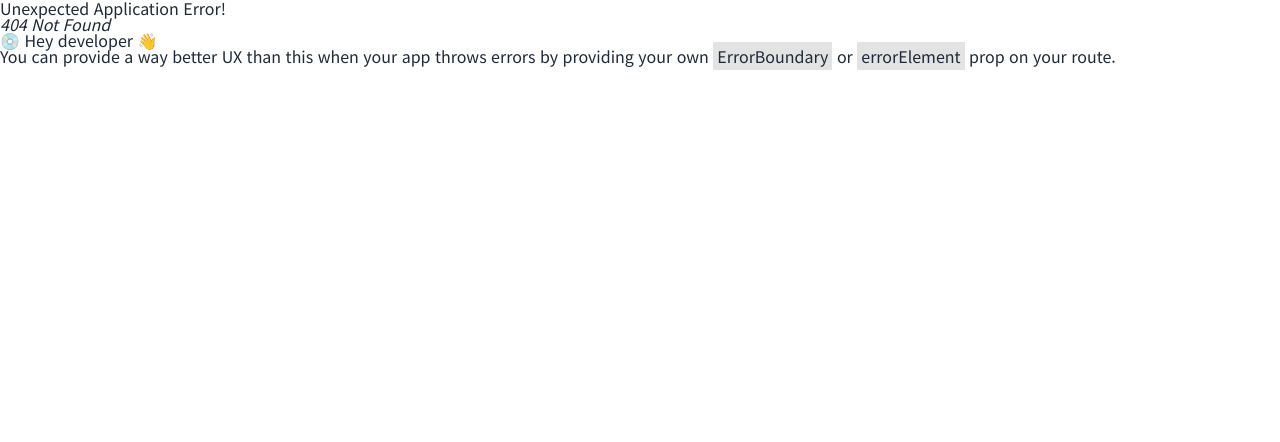
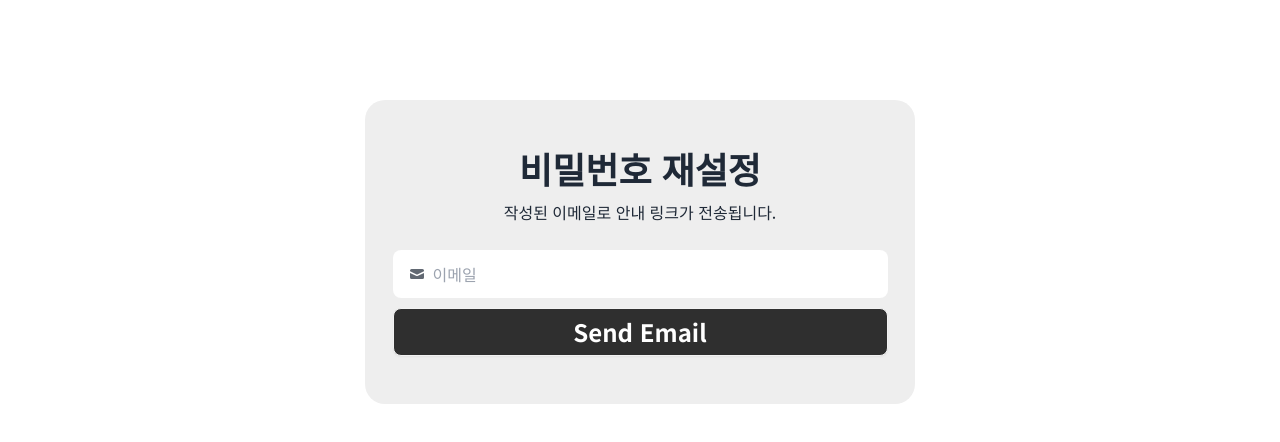
Before and after one commit to okyewon/round-project, a React (Vite) app: page /reset-password in a window 1280 px wide. Before the commit this address had no page. Shown: the top 442 px of the page. Built offline with nearby package versions, Linux system fonts and the light colour scheme.

Commit message:
비밀번호 재설정 컴포넌트 구현

```diff
--- a/src/Router.tsx
+++ b/src/Router.tsx
@@ -6,11 +6,17 @@ import BoardWrite from "./components/routes/BoardWrite";
 import Mypage from "./components/routes/Mypage";
 import Login from "./components/routes/Login";
 import CreateAccount from "./components/routes/CreateAccount";
+import ProtectedRoute from "./components/common/ProtectedRoute";
+import ResetPassword from "./components/routes/ResetPassword";
 
 const router = createBrowserRouter([
   {
     path: "/",
-    element: <Index />,
+    element: (
+      <ProtectedRoute>
+        <Index />
+      </ProtectedRoute>
+    ),
     children: [
       {
         path: "map",
@@ -38,6 +44,10 @@ const router = createBrowserRouter([
     path: "/create-account",
     element: <CreateAccount />,
   },
+  {
+    path: "/reset-password",
+    element: <ResetPassword />,
+  },
 ]);
 
 export default router;
--- a/src/components/common/Auth-components.ts
+++ b/src/components/common/Auth-components.ts
@@ -17,7 +17,7 @@ export const Form = styled.form`
   flex-direction: column;
   gap: 10px;
   width: 90%;
-  margin-top: 50px;
+  margin-top: 30px;
 `;
 
 export const Input = styled.input`
--- a/src/components/routes/CreateAccount.tsx
+++ b/src/components/routes/CreateAccount.tsx
@@ -4,10 +4,11 @@ import { auth } from "../../firebase";
 import { useNavigate } from "react-router";
 import { FirebaseError } from "firebase/app";
 import { errorMessage } from "../constants/constants";
-import { Form, Link } from "react-router-dom";
+import { Link } from "react-router-dom";
 import {
   Button,
   Error,
+  Form,
   Input,
   Switcher,
   Wrapper,
--- a/src/components/routes/Login.tsx
+++ b/src/components/routes/Login.tsx
@@ -4,10 +4,11 @@ import { FirebaseError } from "firebase/app";
 import { errorMessage } from "../constants/constants";
 import { signInWithEmailAndPassword } from "firebase/auth";
 import { auth } from "../../firebase";
-import { Form, Link } from "react-router-dom";
+import { Link } from "react-router-dom";
 import {
   Button,
   Error,
+  Form,
   Input,
   Switcher,
   Wrapper,
@@ -101,7 +102,7 @@ const Login = () => {
           />
         </label>
         <Button type="submit" className="btn text-2xl font-bold">
-          {isLoading ? "Loading..." : "Sign in !"}
+          {isLoading ? "Loading..." : "Sign up !"}
         </Button>
       </Form>
       {error !== "" ? <Error>{error}</Error> : null}
@@ -109,6 +110,10 @@ const Login = () => {
         아직 회원이 아니신가요?{" "}
         <Link to="/create-account">회원가입 &rarr;</Link>
       </Switcher>
+      <Switcher>
+        비밀번호를 잊으셨나요?{" "}
+        <Link to="/reset-password">비밀번호 재설정 &rarr;</Link>
+      </Switcher>
     </Wrapper>
   );
 };
--- /dev/null
+++ b/src/components/routes/ResetPassword.tsx
@@ -0,0 +1,65 @@
+import { useState } from "react";
+import { useNavigate } from "react-router";
+import { sendPasswordResetEmail } from "firebase/auth";
+import { auth } from "../../firebase";
+import { Button, Form, Input, Wrapper } from "../common/Auth-components";
+
+const Login = () => {
+  const navigate = useNavigate();
+  const [isLoading, setLoading] = useState(false);
+  const [email, setEmail] = useState("");
+
+  const onChange = (e: React.ChangeEvent<HTMLInputElement>) => {
+    setEmail(e.target.value);
+  };
+
+  const onSubmit = async (e: React.FormEvent<HTMLFormElement>) => {
+    e.preventDefault();
+
+    if (isLoading || email === "") return;
+    try {
+      setLoading(true);
+      await sendPasswordResetEmail(auth, email);
+      alert("이메일이 전송되었습니다. 메일함을 확인해주세요!");
+      navigate("/");
+    } catch (e) {
+      alert(e);
+    } finally {
+      setLoading(false);
+    }
+  };
+
+  return (
+    <Wrapper>
+      <h2 className="text-4xl font-bold">비밀번호 재설정</h2>
+      <p className="mt-4">작성된 이메일로 안내 링크가 전송됩니다.</p>
+      <Form onSubmit={onSubmit}>
+        <label className="input input-bordered flex items-center gap-2">
+          <svg
+            xmlns="http://www.w3.org/2000/svg"
+            viewBox="0 0 16 16"
+            fill="currentColor"
+            className="w-4 h-4 opacity-70"
+          >
+            <path d="M2.5 3A1.5 1.5 0 0 0 1 4.5v.793c.026.009.051.02.076.032L7.674 8.51c.206.1.446.1.652 0l6.598-3.185A.755.755 0 0 1 15 5.293V4.5A1.5 1.5 0 0 0 13.5 3h-11Z" />
+            <path d="M15 6.954 8.978 9.86a2.25 2.25 0 0 1-1.956 0L1 6.954V11.5A1.5 1.5 0 0 0 2.5 13h11a1.5 1.5 0 0 0 1.5-1.5V6.954Z" />
+          </svg>
+          <Input
+            onChange={onChange}
+            type="email"
+            name="email"
+            className="grow"
+            value={email}
+            placeholder="이메일"
+            required
+          />
+        </label>
+        <Button type="submit" className="btn text-2xl font-bold">
+          {isLoading ? "Loading..." : "Send Email"}
+        </Button>
+      </Form>
+    </Wrapper>
+  );
+};
+
+export default Login;
```
